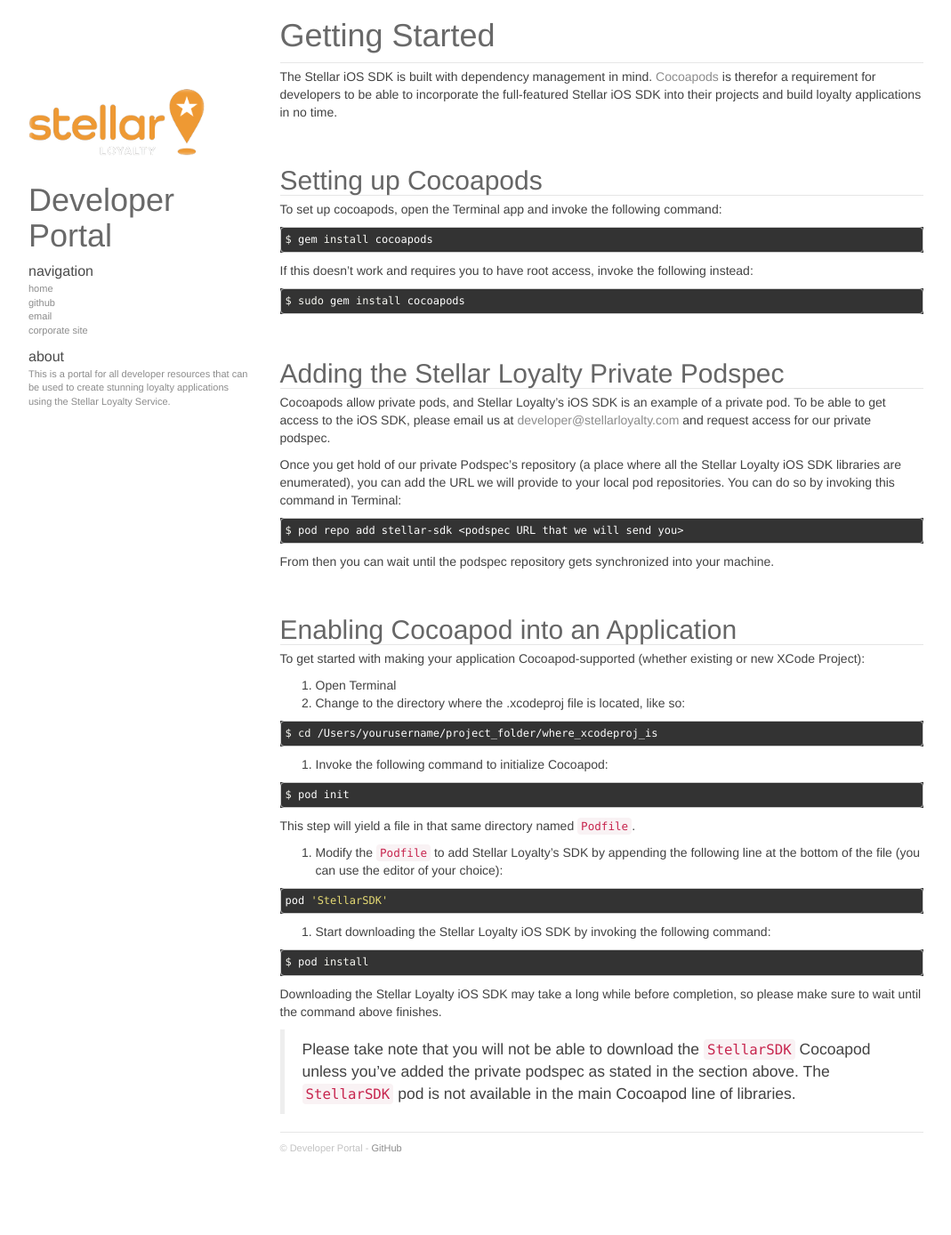
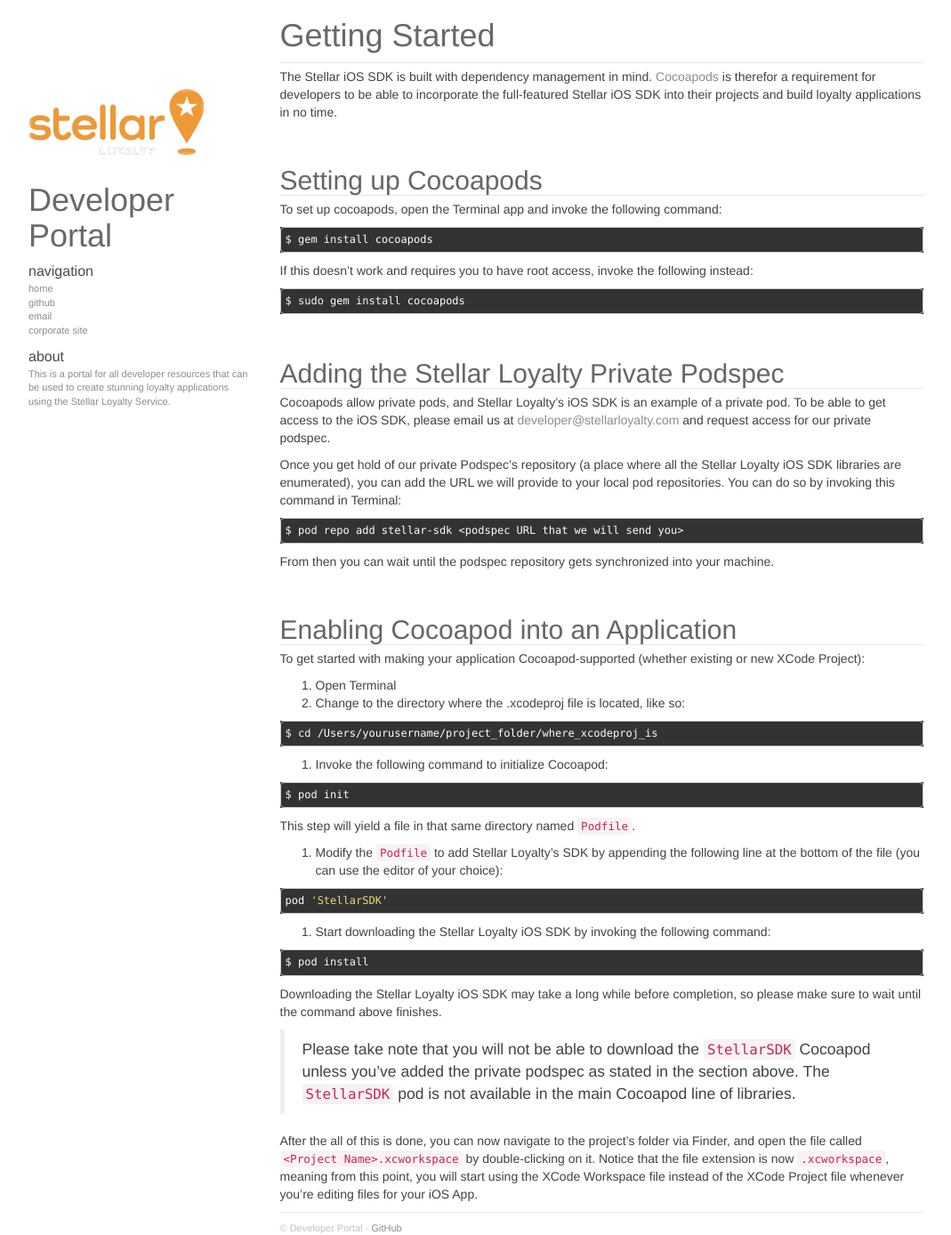
Before and after one commit to jofell/stellar-dev, a Jekyll site: the page built from _ios_sdk/pages/00_getting_started.md, in a window 1280 px wide. Shown: the whole page at 89% size, without its empty margins (58-1127 px from the left). Built offline with Jekyll 4.4.1, drawn with Linux system fonts in a browser that asks for light colours; nearby versions of some CDN libraries; Markdown is read by kramdown in place of the engine named in the settings; before the commit the page ends 1298 px from its top, so only the background shows below that.

Commit message:
Adding more info about which file to open

```diff
--- a/_ios_sdk/pages/00_getting_started.md
+++ b/_ios_sdk/pages/00_getting_started.md
@@ -53,3 +53,5 @@
 > Cocoapod unless you've added the private podspec as stated in the section
 > above. The `StellarSDK` pod is not available in the main Cocoapod line of
 > libraries.
+
+After the all of this is done, you can now navigate to the project's folder via Finder, and open the file called `<Project Name>.xcworkspace` by double-clicking on it. Notice that the file extension is now `.xcworkspace`, meaning from this point, you will start using the XCode Workspace file instead of the XCode Project file whenever you're editing files for your iOS App.
```
